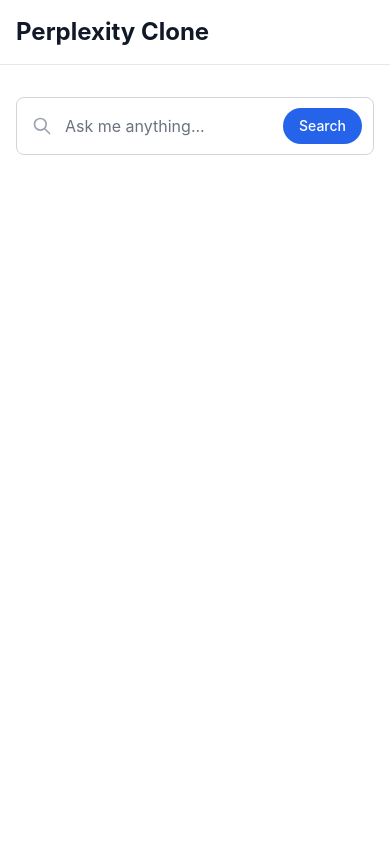
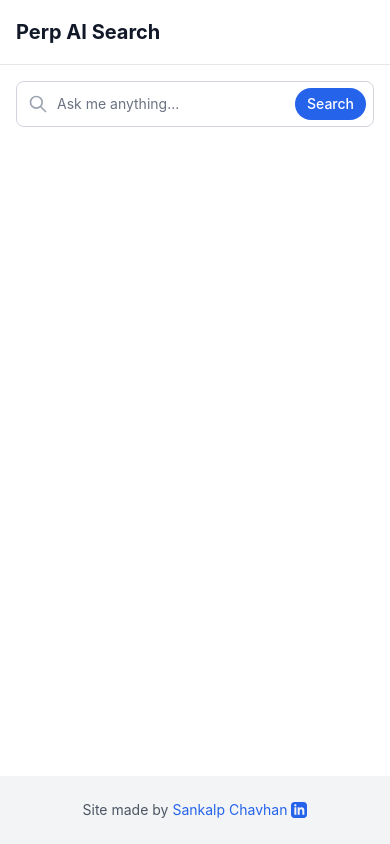
Before and after one commit to SankalpC10/perp-fe, a React (Create React App) app: page / in a window 390 px wide. Built offline with nearby package versions, Linux system fonts and the light colour scheme.

Commit message:
Updating backend url

```diff
--- /dev/null
+++ b/index.html
@@ -0,0 +1,5 @@
+<!-- ... existing code ... -->
+<footer class="footer">
+  <p>Site made by <a href="https://www.linkedin.com/in/your-profile" target="_blank" rel="noopener noreferrer">Sankalp Chavhan</a></p>
+</footer>
+<!-- ... existing code ... -->
--- a/package.json
+++ b/package.json
@@ -11,6 +11,7 @@
     "@testing-library/user-event": "^13.5.0",
     "axios": "^1.7.7",
     "date-fns": "^4.1.0",
+    "firebase": "^11.0.1",
     "react": "^18.3.1",
     "react-dom": "^18.3.1",
     "react-icons": "^5.3.0",
--- a/src/App.jsx
+++ b/src/App.jsx
@@ -27,7 +27,7 @@
     setIsLoading(true);
     setError(null);
     try {
-      const response = await fetch(`http://127.0.0.1:8000/search?query=${encodeURIComponent(query)}`, {
+      const response = await fetch(`https://s3rppyxoknlyirwlqflmjepnfi0hhmbr.lambda-url.ap-south-1.on.aws/search?query=${encodeURIComponent(query)}`, {
         method: 'POST',
         headers: {
           'accept': 'application/json',
@@ -49,18 +49,18 @@
   };
 
   return (
-    <div className="min-h-screen bg-white dark:bg-dark-base text-gray-900 dark:text-gray-100">
-      <nav className="bg-white border-b border-gray-200 sticky top-0 z-50">
+    <div className="min-h-screen bg-white dark:bg-dark-base text-gray-900 dark:text-gray-100 flex flex-col">
+      <nav className="bg-gray border-b border-gray-200 top-0 z-50">
         <div className="max-w-7xl mx-auto px-4 sm:px-6 lg:px-8">
           <div className="flex justify-between h-16">
             <div className="flex-shrink-0 flex items-center">
-              <h1 className="text-2xl font-bold text-gray-900">Perplexity Clone</h1>
+              <h1 className="text-xl md:text-2xl font-bold text-white-900">Perp AI Search</h1>
             </div>
           </div>
         </div>
       </nav>
 
-      <main className="container mx-auto max-w-6xl px-4 py-8">
+      <main className="container mx-auto max-w-6xl px-4 py-4 md:py-8">
         <SearchBar onSearch={handleSearch} />
 
         <div className="space-y-8 mt-8">
@@ -98,6 +98,29 @@
           )}
         </div>
       </main>
+
+      <footer className="mt-auto py-6 bg-gray-100 dark:bg-gray-800">
+        <div className="container mx-auto max-w-6xl px-4 text-center">
+          <p className="text-sm text-gray-600 dark:text-gray-300 flex items-center justify-center gap-1">
+            Site made by{' '}
+            <a
+              href="https://www.linkedin.com/in/sankalp-chavhan-ba9895194"
+              target="_blank"
+              rel="noopener noreferrer"
+              className="text-blue-600 dark:text-blue-400 hover:underline inline-flex items-center gap-1"
+            >
+              Sankalp Chavhan
+              <svg
+                className="w-4 h-4 fill-current"
+                xmlns="http://www.w3.org/2000/svg"
+                viewBox="0 0 24 24"
+              >
+                <path d="M19 0h-14c-2.761 0-5 2.239-5 5v14c0 2.761 2.239 5 5 5h14c2.762 0 5-2.239 5-5v-14c0-2.761-2.238-5-5-5zm-11 19h-3v-11h3v11zm-1.5-12.268c-.966 0-1.75-.79-1.75-1.764s.784-1.764 1.75-1.764 1.75.79 1.75 1.764-.783 1.764-1.75 1.764zm13.5 12.268h-3v-5.604c0-3.368-4-3.113-4 0v5.604h-3v-11h3v1.765c1.396-2.586 7-2.777 7 2.476v6.759z"/>
+              </svg>
+            </a>
+          </p>
+        </div>
+      </footer>
     </div>
   );
 }
--- a/src/components/FollowUpQuestions.jsx
+++ b/src/components/FollowUpQuestions.jsx
@@ -9,8 +9,8 @@
     : questions.split('\n').filter(q => q.trim());
 
   return (
-    <div className="bg-white rounded-xl p-6 shadow-sm border border-gray-200">
-      <h2 className="text-lg font-semibold text-gray-900 mb-4 flex items-center">
+    <div className="bg-gray-50 rounded-xl p-6 shadow-sm border border-gray-200">
+      <h2 className="text-lg font-semibold text-white-900 mb-4 flex items-center">
         <FiHelpCircle className="mr-2" />
         Follow-up Questions
       </h2>
--- a/src/components/SearchBar.jsx
+++ b/src/components/SearchBar.jsx
@@ -14,7 +14,7 @@
   return (
     <form onSubmit={handleSubmit} className="w-full">
       <div className="relative w-full">
-        <div className="absolute inset-y-0 left-0 pl-4 flex items-center pointer-events-none">
+        <div className="absolute inset-y-0 left-0 pl-3 md:pl-4 flex items-center pointer-events-none">
           <svg
             className="h-5 w-5 text-gray-400 dark:text-gray-500"
             fill="none"
@@ -34,15 +34,19 @@
           placeholder="Ask me anything..."
           value={query}
           onChange={(e) => setQuery(e.target.value)}
-          className="w-full p-4 pl-12 rounded-lg border border-gray-300 dark:border-gray-700
+          className="w-full p-3 md:p-4 pl-10 md:pl-12 rounded-lg border border-gray-300 dark:border-gray-700
             bg-white dark:bg-dark-200
             text-gray-900 dark:text-gray-100
             placeholder-gray-500 dark:placeholder-gray-400
-            focus:outline-none focus:ring-2 focus:ring-blue-500 dark:focus:ring-blue-400"
+            focus:outline-none focus:ring-2 focus:ring-blue-500 dark:focus:ring-blue-400
+            text-sm md:text-base"
         />
         <button
           type="submit"
-          className="absolute right-3 top-1/2 -translate-y-1/2 bg-blue-600 hover:bg-blue-700 text-white px-4 py-2 rounded-full text-sm font-medium transition-colors duration-200"
+          className="absolute right-2 md:right-3 top-1/2 -translate-y-1/2
+            bg-blue-600 hover:bg-blue-700 text-white
+            px-3 md:px-4 py-1.5 md:py-2
+            rounded-full text-sm font-medium transition-colors duration-200"
         >
           Search
         </button>
--- a/src/components/SearchResults.jsx
+++ b/src/components/SearchResults.jsx
@@ -83,7 +83,7 @@
   return (
     <div className="space-y-6">
       {/* Sources Preview Row */}
-      <div className="grid grid-cols-4 gap-4">
+      <div className="grid grid-cols-1 sm:grid-cols-2 lg:grid-cols-4 gap-4">
         {previewSources.map((source, index) => (
           <div key={index} className="bg-white rounded-xl shadow-sm border border-gray-200 overflow-hidden">
             <div className="aspect-video bg-gray-100 relative overflow-hidden">
@@ -120,7 +120,7 @@
         ))}
 
         {/* Additional Sources Card */}
-        <div className="bg-white rounded-xl shadow-sm border border-gray-200">
+        <div className="bg-white rounded-xl shadow-sm border border-gray-200 hidden lg:block">
           <div className="p-4 space-y-4">
             {remainingSources.slice(0, 2).map((source, index) => (
               <a
@@ -166,7 +166,7 @@
       {/* All Sources Sidebar */}
       {showAllSources && (
         <div className="fixed inset-0 bg-black bg-opacity-50 z-50">
-          <div className="absolute inset-y-0 right-0 w-96 bg-white shadow-xl">
+          <div className="absolute inset-y-0 right-0 w-full sm:w-96 bg-white shadow-xl">
             <div className="p-6">
               <div className="flex items-center justify-between mb-6">
                 <h2 className="text-lg font-semibold">All Sources</h2>
```
Also changed, not shown: styles.css (added, +19 -0 lines), firebase.json (added), 2 other files (tests, documents, lock files or other folders).
